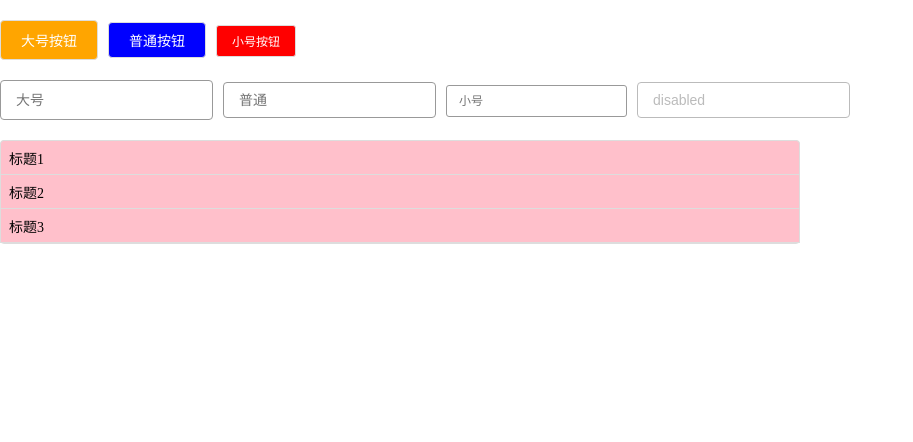
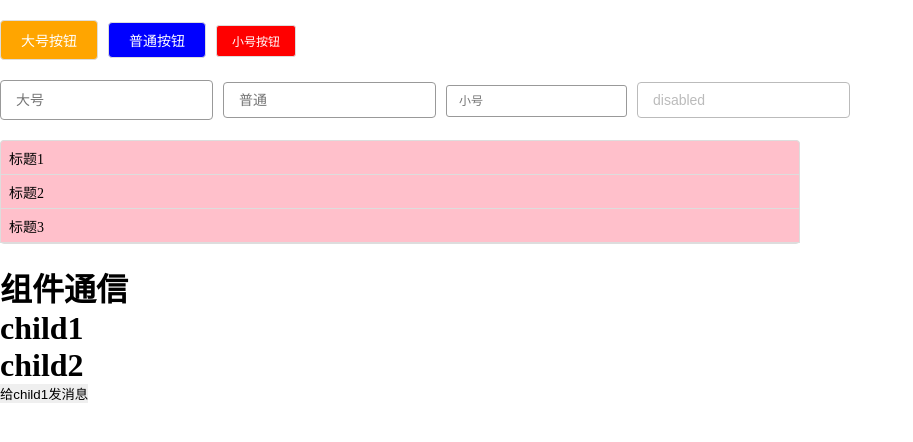
Before and after one commit to Jimmy-22/sp-ui, a Vue app: page / in a window 1280 px wide. Shown: the top 442 px of the page, without its empty margins (0-913 px from the left). Built offline with nearby package versions, Linux system fonts and the light colour scheme.

Commit message:
手写eventbus($on和$emit),用事件总线任意组件通信

```diff
--- a/src/App.vue
+++ b/src/App.vue
@@ -19,12 +19,18 @@
         <sp-collapse-item title="标题3" name="3">内容3</sp-collapse-item>
       </sp-collapse>
     </div>
+    <div class="box">
+      <Communication></Communication>
+    </div>
   </div>
 </template>
 
 <script>
+  import Communication from './components/communication/index'
+
   export default {
     name: 'App',
+    components: {Communication},
     methods: {
       output(e) {
         // console.log(e)
--- /dev/null
+++ b/src/components/communication/Child1.vue
@@ -0,0 +1,15 @@
+<template>
+  <div>
+    <h1>child1</h1>
+  </div>
+</template>
+<script>
+  export default {
+    mounted() {
+      //总线通信方式
+      this.$bus.$on('event-from-child2', msg => {
+        console.log('这里是child1', msg)
+      })
+    },
+  }
+</script>
--- /dev/null
+++ b/src/components/communication/Child2.vue
@@ -0,0 +1,15 @@
+<template>
+  <div>
+    <h1>child2</h1>
+    <button @click="sendToChild1">给child1发消息</button>
+  </div>
+</template>
+<script>
+  export default {
+    methods: {
+      sendToChild1() {
+        this.$bus.$emit('event-from-child2', 'this is child2-data')
+      }
+    }
+  }
+</script>
--- /dev/null
+++ b/src/components/communication/index.vue
@@ -0,0 +1,20 @@
+<template>
+  <div>
+    <h1>组件通信</h1>
+    <Child1></Child1>
+    <Child2></Child2>
+  </div>
+</template>
+<script>
+  import Child1 from './Child1.vue'
+  import Child2 from './Child2.vue'
+
+  export default {
+    components: {Child1, Child2},
+    data() {
+      return {
+
+      }
+    }
+  }
+</script>
--- a/src/main.js
+++ b/src/main.js
@@ -3,6 +3,7 @@ import App from './App.vue'
 //import SpUI from '../modules/spinfo-ui'
 import { SpButton, SpInput, SpCollapse, SpCollapseItem } from '../modules/spinfo-ui'
 import '../modules/spinfo-ui/common.css'
+import Bus from './utils/bus.js'
 
 //按需加载
 // Vue.use(SpUI, {
@@ -15,7 +16,7 @@ Vue.use(SpButton)
 Vue.use(SpInput)
 Vue.use(SpCollapse)
 Vue.use(SpCollapseItem)
-
+Vue.prototype.$bus = new Bus()
 
 Vue.config.productionTip = false
 
--- /dev/null
+++ b/src/utils/bus.js
@@ -0,0 +1,20 @@
+//事件总线  任意两个组件之间传值常用事件总线或vuex
+//eventBus 事件派发，监听
+class eventBus {
+  cache = {}
+// {
+//   'name1': [fn1, fn2, fn3],
+//   'name2': [fn1, fn2, fn3]
+// }
+  $on(name, fn ) {
+    //把fn推进this.cache[name]数组
+    this.cache[name] = this.cache[name] || []
+    this.cache[name].push(fn)
+  }
+  $emit(name, data) {
+    //把数组里的fn全部依次调用
+    (this.cache[name] || []).forEach(fn => fn(data))
+  }
+}
+
+export default eventBus
```
Also changed, not shown: src/components/communication/Grandson.vue (added), 1 other file (tests, documents, lock files or other folders). Lines whose indentation alone changed are shown as unchanged.
